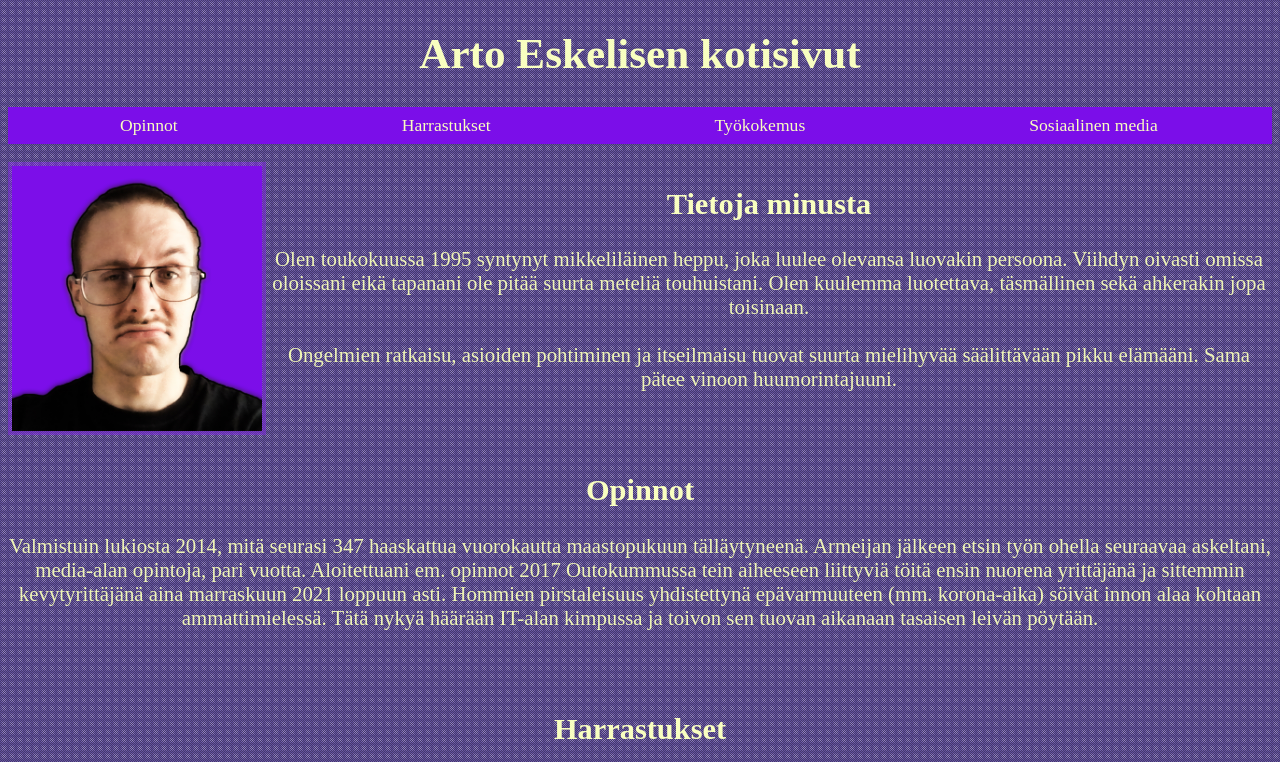
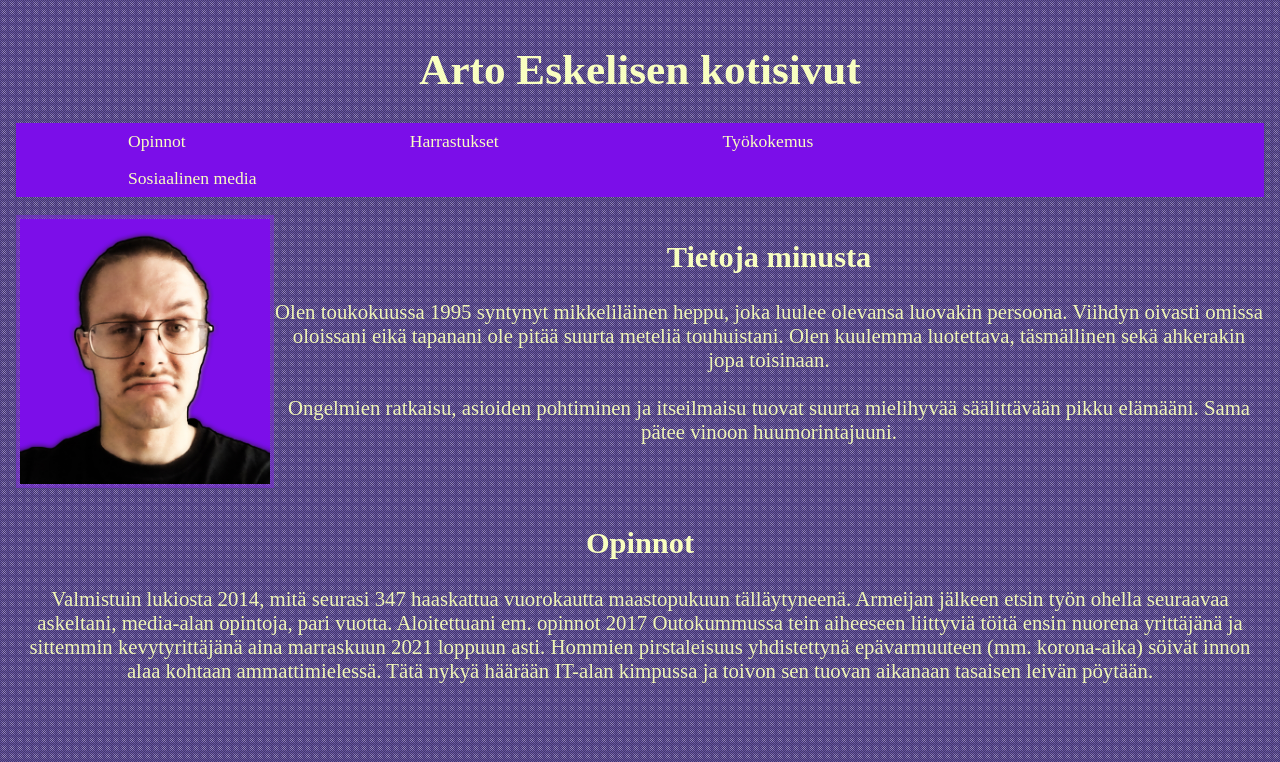
Before and after one commit to nukkapompula/omat-responsiiviset-sivut, a plain HTML site: page index.html in a window 1280 px wide. Shown: the top 762 px of the page. Drawn offline with Linux system fonts and the light colour scheme.

Commit message:
main & nav lisätty, CSS:n siistintää

```diff
--- a/index.html
+++ b/index.html
@@ -8,15 +8,17 @@
 	<link rel="stylesheet" href="stails.css">
 </head>
 <body>
-
+	<main>
 		<h1>Arto Eskelisen kotisivut</h1>
 
+		<nav>
 			<ul>
 				<li><a href="#O2">Opinnot</a></li>
 				<li><a href="#O3">Harrastukset</a></li>
 				<li><a href="#O4">Työkokemus</a></li>
 				<li><a href="#O5">Sosiaalinen media</a></li>
 			</ul>
+		</nav>
 
 		<br>
 		<img src="Artsi 04052022.jpg" alt="pärstäpotretti" style="width:250px;height:265px; float:left;">
@@ -61,6 +63,6 @@ ja <em>"talkootyönä"</em> toteutettu Fidan Joensuun osaston <a href="https://d
 		<p>Ähäkutti, meikäläistäpä ei löydy mistään somekanavista! Roikuin aikoinani tovin Facebookissa vaan enpä kokenut palvelua millään muotoa hyödylliseksi, ellei päämäärätöntä ajankuluttamista sellaiseksi lasketa. Twitterit tahi muut suositut alustat ovat niinikään jääneet kokeilematta. En myöskään omista älypuhelinta joten yhteyden ottaminen osoittautuu verrattain vanhakantaiseksi. Voe tokkiisa.</p>
 		<br>
 		<br>
-
+	</main>
 </body>
 </html>
--- a/stails.css
+++ b/stails.css
@@ -1,29 +1,36 @@
-body	{
+body {
 	background-image: url('tausta.png');
+	padding: 0px;
+	margin: 0px;
 }
 
-h1	{
+main {
+	padding: 6px;
+	margin: 10px;
+}
+
+h1 {
 	color: rgb(248,254,192);
 	font-family: bahnschrift;
 	font-size: 270%;
 	text-align: center;
 }
 
-h2	{
+h2 {
 	color: rgb(248,254,192);
 	font-family: bahnschrift;
 	font-size: 190%;
 	text-align: center;
 }
 
-p	{
+p {
 	color: rgb(238,244,182);
 	font-family: bahnschrift condensed;
 	font-size: 130%;
 	text-align: center;
 }
 
-a	{
+a {
 	color: rgb(248,254,192);
 	font-family: bahnschrift condensed;
 	font-size: 110%;
```
Lines whose indentation alone changed are shown as unchanged.
